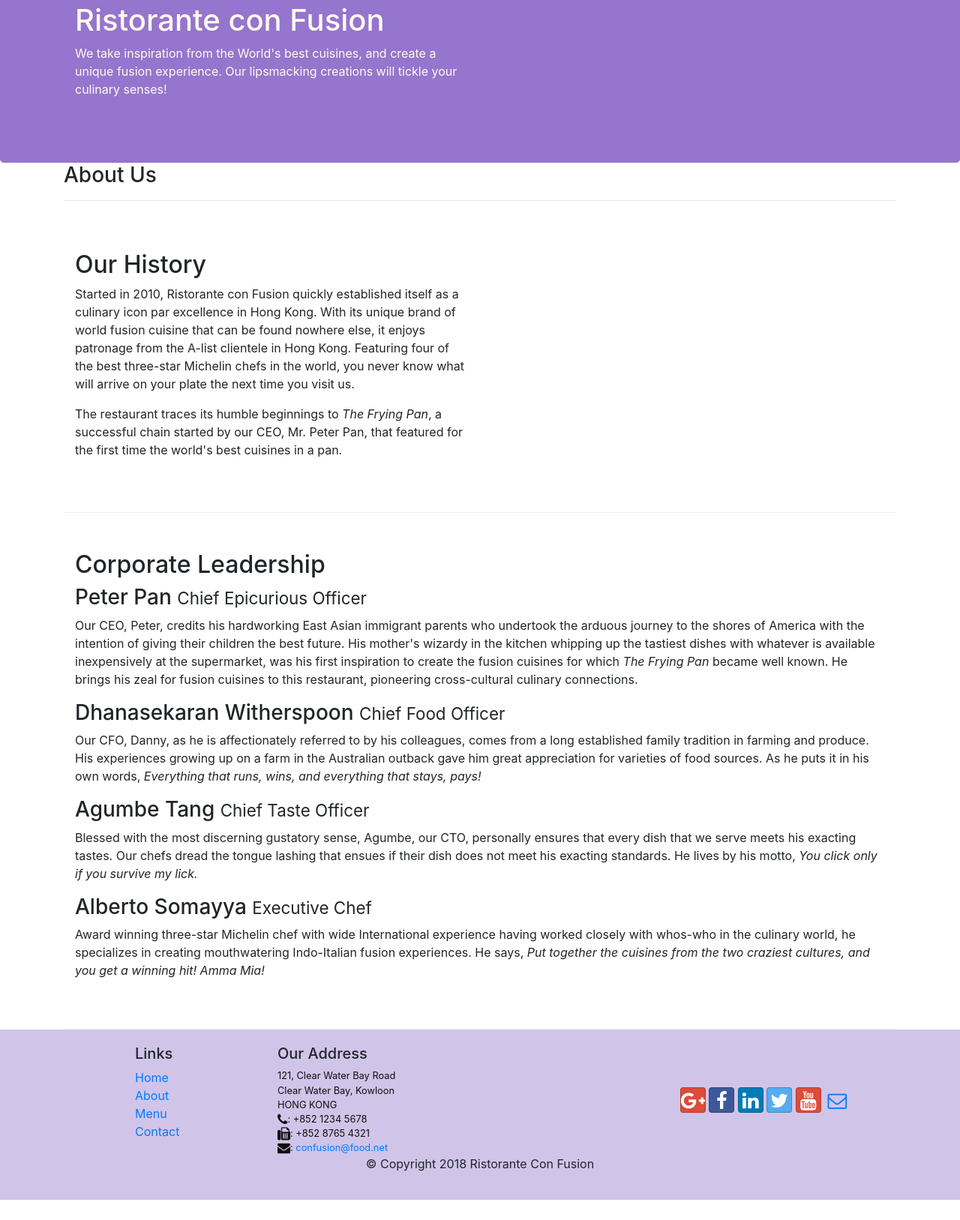
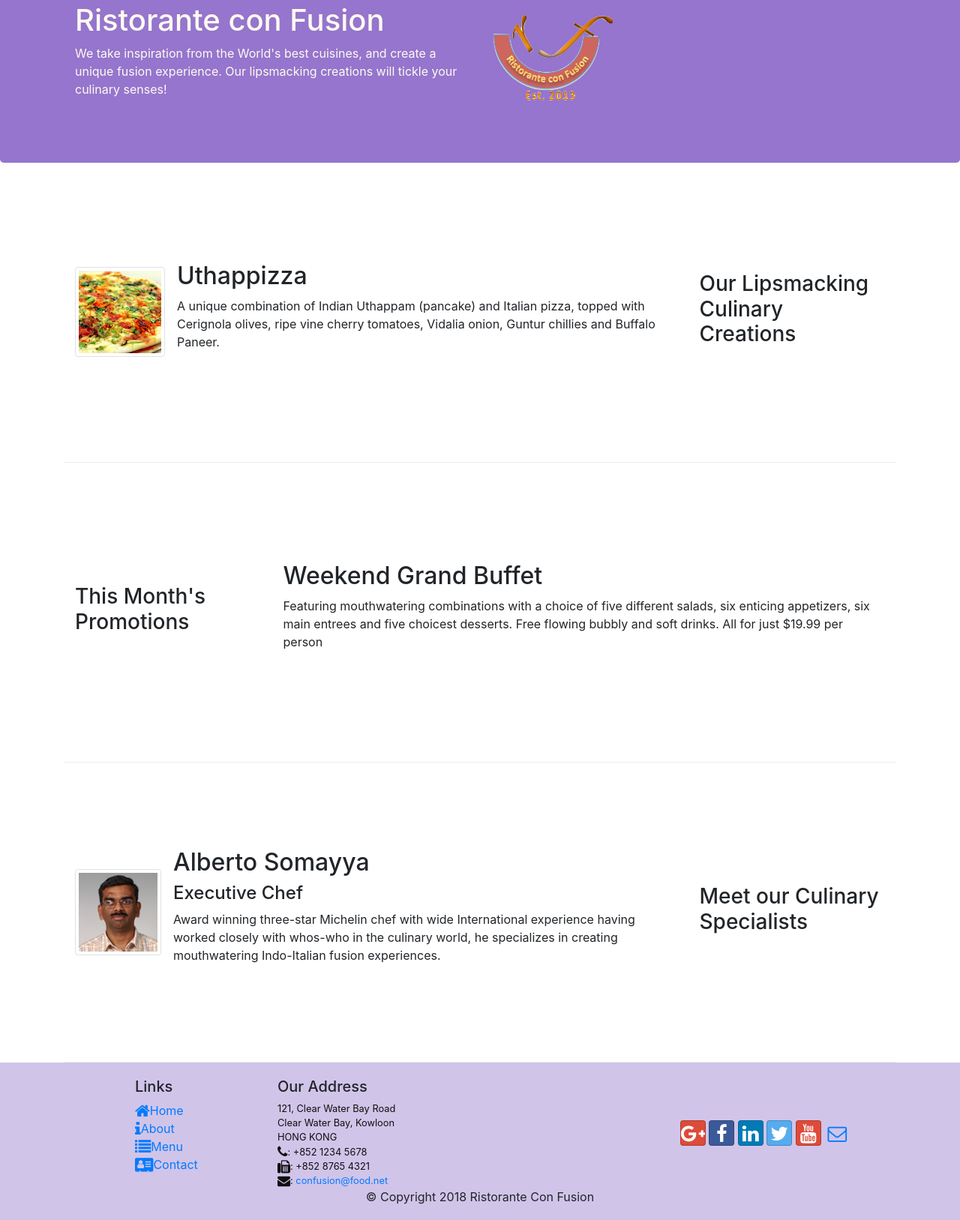
Before and after one commit to Altamash250996/Front-End-Web-UI-Frameworks-and-Tools-Bootstrap-4, a website: page index.html in a window 1280 px wide. Shown: the part 117-1744 px from the top of the page at 75% size. Before the commit the page ends 1717 px from the top, so only its background shows below. Drawn offline with nearby package versions, Linux system fonts and the light colour scheme.

Commit message:
Images and Media

```diff
--- a/index.html
+++ b/index.html
@@ -2,8 +2,7 @@
 <html lang="en">
 
 <head>
-
-    <title>Ristorante Con Fusion: About Us</title>
+    <title>Ristorante Con Fusion</title>
     <!-- Required meta tags always come first -->
     <meta charset="utf-8">
     <meta name="viewport" content="width=device-width, initial-scale=1, shrink-to-fit=no">
@@ -18,22 +17,21 @@
 </head>
 
 <body>
-
     <nav class="navbar navbar-dark navbar-expand-sm fixed-top">
         <div class="container">
             <button class="navbar-toggler" type="button" data-toggle="collapse" data-target="#Navbar">
                 <span class="navbar-toggler-icon"></span>
             </button>
-            <a class="navbar-brand mr-auto" href="#">Ristorante Con Fusion</a>
+            <a class="navbar-brand mr-auto" href="index.html"><img src="img/logo.png" height="30" width="41"></a>
             <div class="collapse navbar-collapse" id="Navbar">
                 <ul class="navbar-nav mr-auto">
                     <li class="nav-item active"><a class="nav-link" href="#"><span
                                 class="fa fa-home fa-lg"></span>Home</a></li>
-                    <li class="nav-item"><a class="nav-link" href="./about_us.html"><span
+                    <li class="nav-item"><a class="nav-link" href="about_us.html"><span
                                 class="fa fa-info fa-lg"></span>About</a></li>
                     <li class="nav-item"><a class="nav-link" href="#"><span class="fa fa-list fa-lg"></span>Menu</a>
                     </li>
-                    <li class="nav-item"><a class="nav-link" href="#"><span
+                    <li class="nav-item"><a class="nav-link" href="contactus.html"><span
                                 class="fa fa-address-card fa-lg"></span>Contact</a></li>
                 </ul>
             </div>
@@ -48,70 +46,66 @@
                     <p>We take inspiration from the World's best cuisines, and create a unique fusion experience. Our
                         lipsmacking creations will tickle your culinary senses!</p>
                 </div>
-                <div class="col-12 col-sm">
+                <div class="col-12 col-sm align-self-center">
+                    <img src="img/logo.png" class="img-fluid">
                 </div>
             </div>
         </div>
     </header>
 
     <div class="container">
-        <div class="row">
-            <div class="col-sm-12">
-                <h3>About Us</h3>
-                <hr>
+        <div class="row row-content align-items-center">
+            <div class="col-12 col-sm order-sm-last col-md-3">
+                <h3>Our Lipsmacking Culinary Creations</h3>
             </div>
-        </div>
-
-        <div class="row row-content">
-            <div class="col-sm-6">
-                <h2>Our History</h2>
-                <p>Started in 2010, Ristorante con Fusion quickly established itself as a culinary icon par excellence
-                    in Hong Kong. With its unique brand of world fusion cuisine that can be found nowhere else, it
-                    enjoys patronage from the A-list clientele in Hong Kong. Featuring four of the best three-star
-                    Michelin chefs in the world, you never know what will arrive on your plate the next time you visit
-                    us.</p>
-                <p>The restaurant traces its humble beginnings to <em>The Frying Pan</em>, a successful chain started by
-                    our CEO, Mr. Peter Pan, that featured for the first time the world's best cuisines in a pan.</p>
-            </div>
-            <div class="col-sm-6">
+            <div class="col col-sm order-sm-first col-md">
+                <div class="media">
+                    <img class="d-flex mr-3 img-thumbnail align-self-center" src="img/uthappizza.png" alt="Uthappizza">
+                    <div class="media-body">
+                        <h2 class="mt-0">Uthappizza</h2>
+                        <p class="d-none d-sm-block">A unique combination of Indian Uthappam (pancake) and
+                            Italian pizza, topped with Cerignola olives, ripe vine
+                            cherry tomatoes, Vidalia onion, Guntur chillies and
+                            Buffalo Paneer.</p>
+                    </div>
+                </div>
             </div>
         </div>
 
 
-        <div class="row row-content">
-            <div class="col-sm-12">
-                <h2>Corporate Leadership</h2>
-                <h3>Peter Pan <small>Chief Epicurious Officer</small></h3>
-                <p class="d-none d-sm-block">Our CEO, Peter, credits his hardworking East Asian immigrant parents who
-                    undertook the arduous
-                    journey to the shores of America with the intention of giving their children the best future. His
-                    mother's wizardy in the kitchen whipping up the tastiest dishes with whatever is available
-                    inexpensively at the supermarket, was his first inspiration to create the fusion cuisines for which
-                    <em>The Frying Pan</em> became well known. He brings his zeal for fusion cuisines to this
-                    restaurant, pioneering cross-cultural culinary connections.
-                </p>
-                <h3>Dhanasekaran Witherspoon <small>Chief Food Officer</small></h3>
-                <p class="d-none d-sm-block">Our CFO, Danny, as he is affectionately referred to by his colleagues,
-                    comes from a long established
-                    family tradition in farming and produce. His experiences growing up on a farm in the Australian
-                    outback gave him great appreciation for varieties of food sources. As he puts it in his own words,
-                    <em>Everything that runs, wins, and everything that stays, pays!</em>
-                </p>
-                <h3>Agumbe Tang <small>Chief Taste Officer</small></h3>
-                <p class="d-none d-sm-block">Blessed with the most discerning gustatory sense, Agumbe, our CTO,
-                    personally ensures that every dish
-                    that we serve meets his exacting tastes. Our chefs dread the tongue lashing that ensues if their
-                    dish does not meet his exacting standards. He lives by his motto, <em>You click only if you survive
-                        my lick.</em></p>
-                <h3>Alberto Somayya <small>Executive Chef</small></h3>
-                <p class="d-none d-sm-block">Award winning three-star Michelin chef with wide International experience
-                    having worked closely with
-                    whos-who in the culinary world, he specializes in creating mouthwatering Indo-Italian fusion
-                    experiences. He says, <em>Put together the cuisines from the two craziest cultures, and you get a
-                        winning hit! Amma Mia!</em></p>
+        <div class="row row-content align-items-center">
+            <div class="col-12 col-sm-4 col-md-3">
+                <h3>This Month's Promotions</h3>
+            </div>
+            <div class="col col-sm col-md">
+                <h2>Weekend Grand Buffet</h2>
+                <p class="d-none d-sm-block">Featuring mouthwatering combinations with a choice of five different
+                    salads, six enticing appetizers,
+                    six main entrees and five choicest desserts. Free flowing bubbly and soft drinks. All for just
+                    $19.99 per person </p>
             </div>
         </div>
 
+        <div class="row row-content align-items-center">
+            <div class="col-12 col-sm order-sm-last col-md-3">
+                <h3>Meet our Culinary Specialists</h3>
+            </div>
+            <div class="col col-sm order-sm-first col-md">
+                <div class="media">
+                    <img class="d-flex mr-3 img-thumbnail align-self-center" src="img/alberto.png"
+                        alt="Alberto Somayya">
+                    <div class="media-body">
+                        <h2 class="mt-0">Alberto Somayya</h2>
+                        <h4>Executive Chef</h4>
+                        <p class="d-none d-sm-block">Award winning three-star Michelin chef with wide
+                            International experience having worked closely with
+                            whos-who in the culinary world, he specializes in
+                            creating mouthwatering Indo-Italian fusion experiences.
+                        </p>
+                    </div>
+                </div>
+            </div>
+        </div>
     </div>
 
     <footer class="footer">
@@ -120,10 +114,10 @@
                 <div class="col-4 offset-1 col-sm-2">
                     <h5>Links</h5>
                     <ul class="list-unstyled">
-                        <li><a href="#">Home</a></li>
-                        <li><a href="./about_us.html">About</a></li>
-                        <li><a href="#">Menu</a></li>
-                        <li><a href="#">Contact</a></li>
+                        <li><a href="#"><span class="fa fa-home fa-lg"></span>Home</a></li>
+                        <li><a href="./about_us.html"><span class="fa fa-info fa-lg"></span>About</a></li>
+                        <li><a href="#"><span class="fa fa-list fa-lg"></span>Menu</a></li>
+                        <li><a href="./contactus.html"><span class="fa fa-address-card fa-lg"></span>Contact</a></li>
                     </ul>
                 </div>
                 <div class="col-7 col-sm-5">
```
Also changed, not shown: about_us.html (+7 -5 lines), contactus.html (+4 -3 lines), img/alberto.png (added), img/buffet.png (added), img/logo.png (added), img/uthappizza.png (added).
